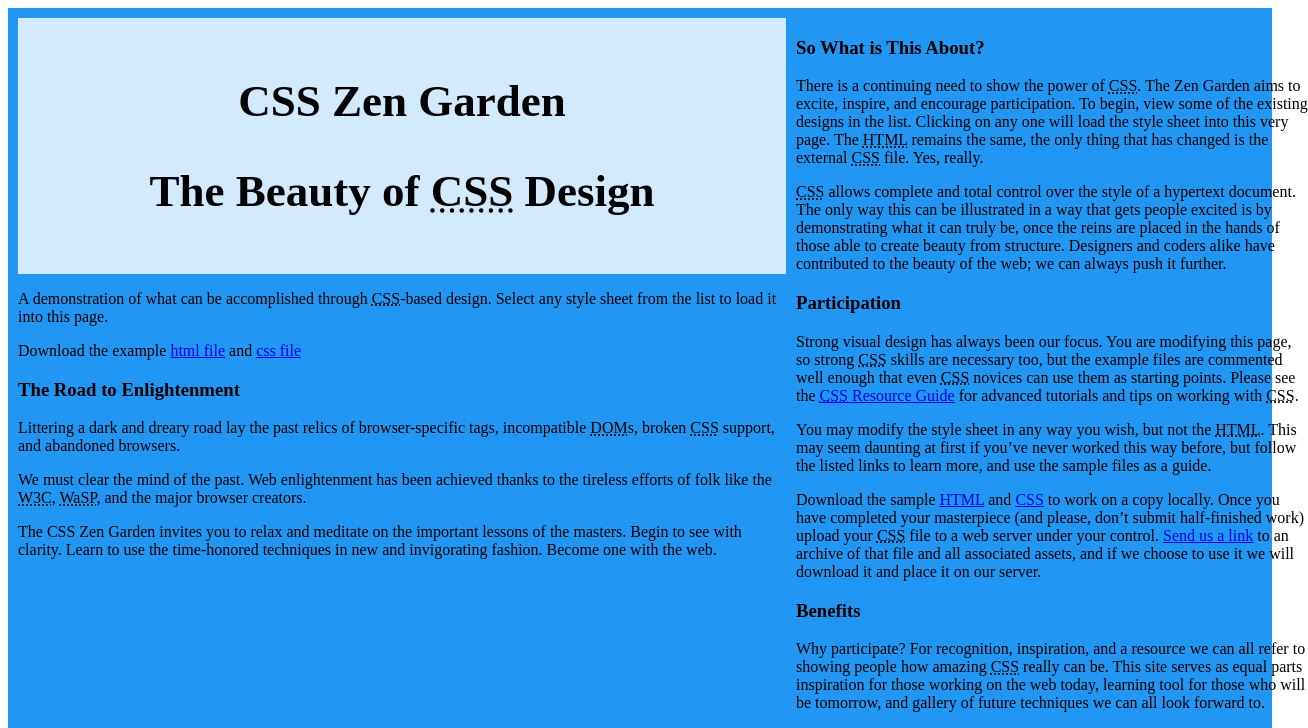
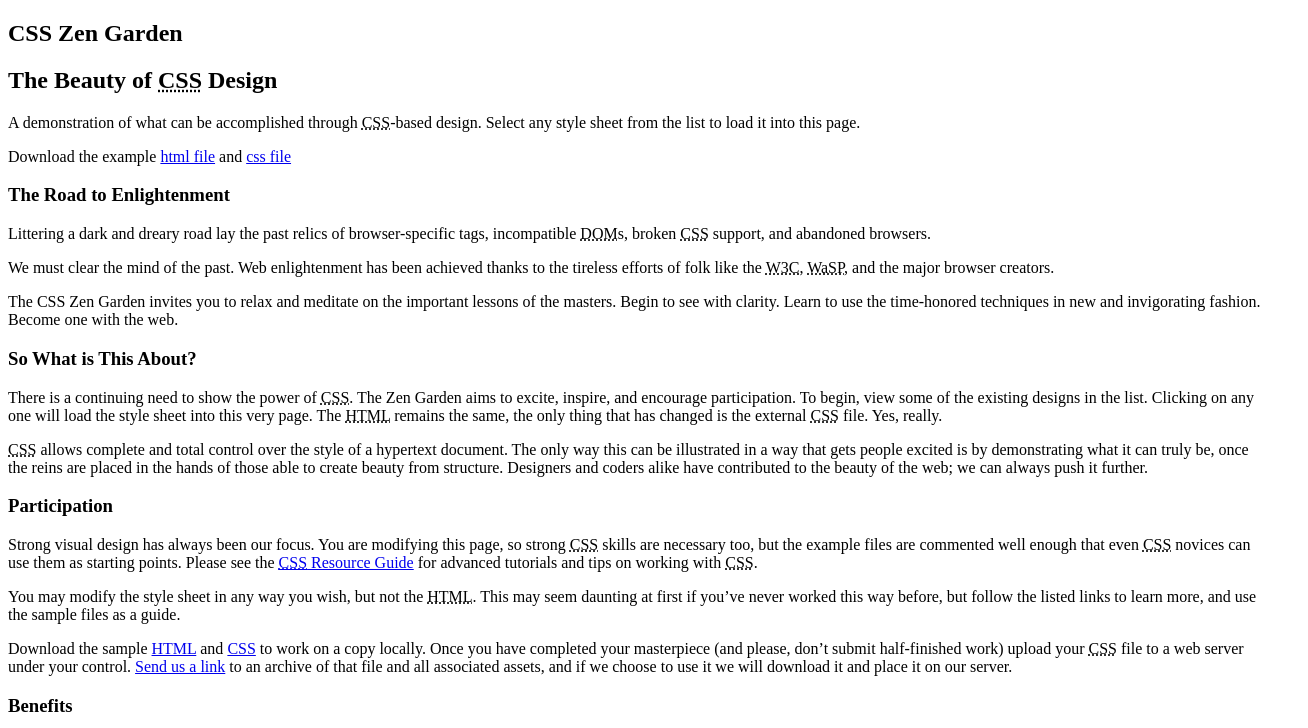
Before and after one commit to Sam-Ashcroft-Temporary/zengarden, a plain HTML site: page zengarden.html in a window 1280 px wide. Shown: the top 728 px of the page, 1308 px wide, since content can reach past the window. Drawn offline with Linux system fonts and the light colour scheme.

Commit message:
my website

```diff
--- a/style.css
+++ /dev/null
@@ -1,29 +0,0 @@
-.page-wrapper {
-    display: grid;
-    grid-template-columns: 60vw 40vw;
-    grid-gap: 10px;
-    background-color: #2196F3;
-    grid-template-rows: 40em, 40em;
-    padding: 10px;
-    grid-template-areas:
-    "header sidebar"
-    "box1 box2"
-    "box3 box4"
-    "box5 box6"
-    "footer1"
-    "footer2"
-  }
-  .page-wrapper>section>header {
-    background-color: rgba(255, 255, 255, 0.8);
-    text-align: center;
-    padding:20px 0;
-    font-size: 30px;
-    grid-area: header;
-  }
-  .page-wrapper#viewall {
-    background-color: rgba(255, 255, 255, 0.8);
-    text-align: center;
-    padding:20px 0;
-    font-size: 30px;
-    grid-area: sidebar;
-  }
```
Also changed, not shown: index.html (+1 -1 lines).
